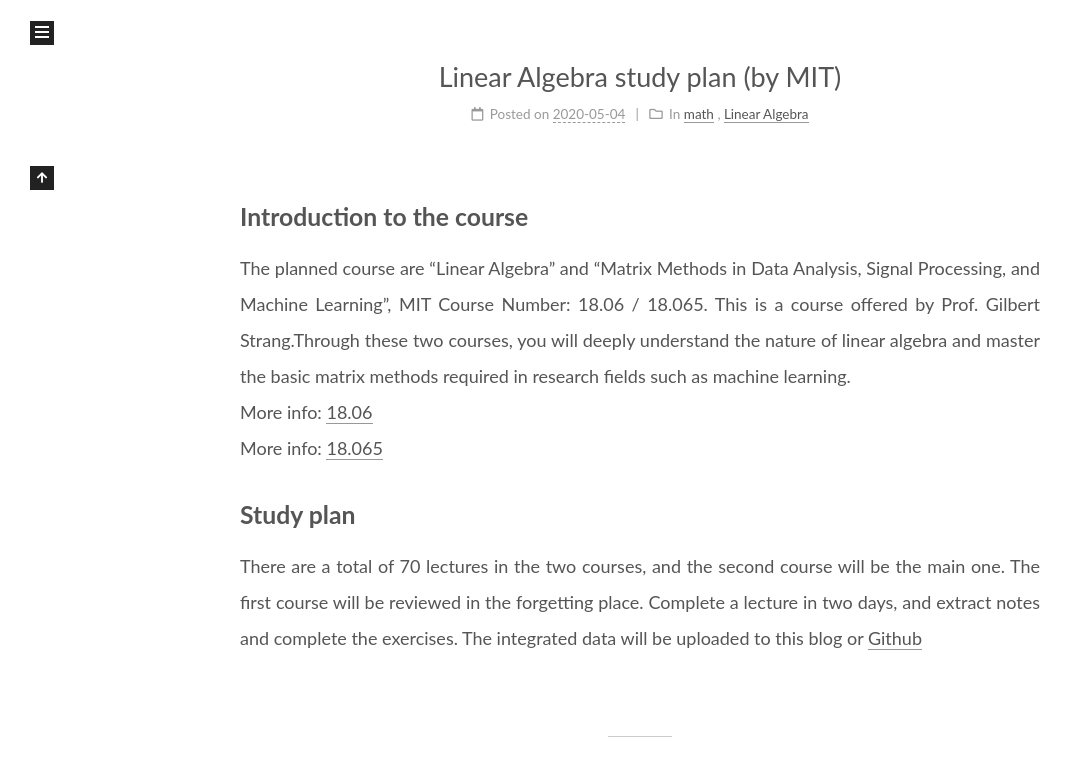
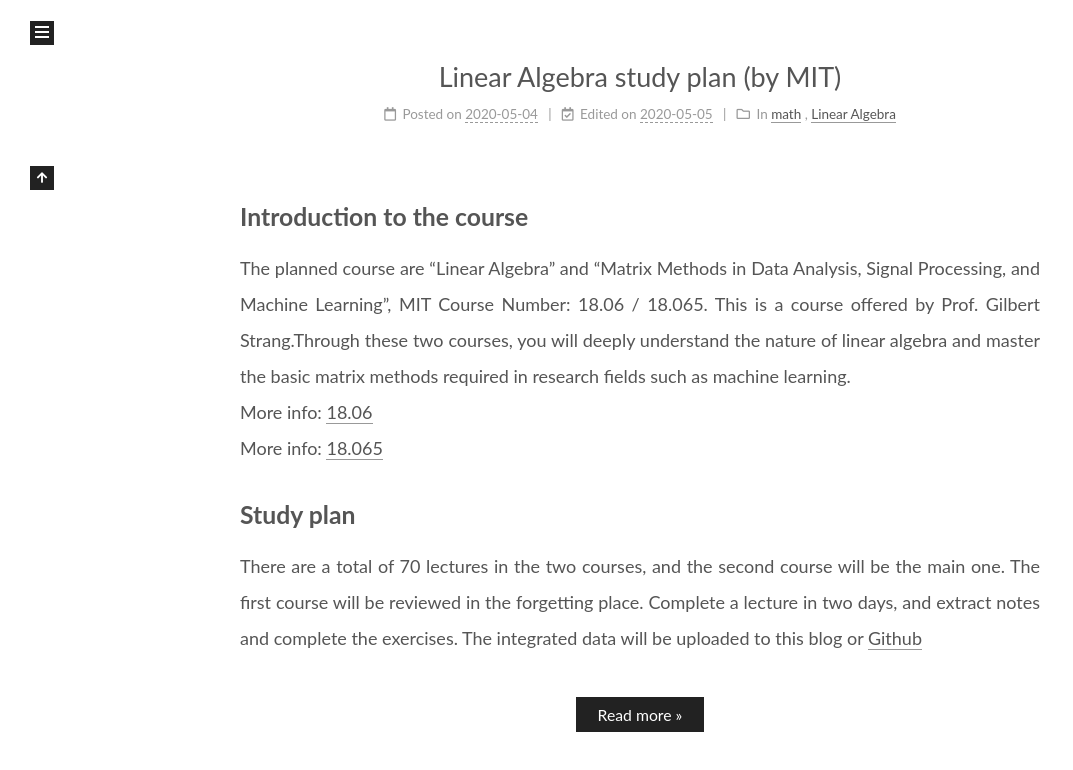
Before and after one commit to jackaihfia2334/jackaihfia2334.github.io, a plain HTML site: page index.html in a window 1280 px wide. Shown: the part 710-1480 px from the top of the page, without its empty margins (0-1073 px from the left). Drawn offline with Linux system fonts and the light colour scheme.

Commit message:
Site updated: 2020-05-05 20:29:59

```diff
--- a/css/main.css
+++ b/css/main.css
@@ -1169,7 +1169,7 @@ pre .javascript .function {
 }
 .links-of-author a::before,
 .links-of-author span.exturl::before {
-  background: #c1b455;
+  background: #cbe596;
   border-radius: 50%;
   content: ' ';
   display: inline-block;
--- a/index.html
+++ b/index.html
@@ -320,9 +320,15 @@
               </span>
               <span class="post-meta-item-text">Posted on</span>
 
-
-              <time title="Created: 2020-05-04 22:13:59 / Modified: 22:36:44" itemprop="dateCreated datePublished" datetime="2020-05-04T22:13:59+08:00">2020-05-04</time>
+              <time title="Created: 2020-05-04 22:13:59" itemprop="dateCreated datePublished" datetime="2020-05-04T22:13:59+08:00">2020-05-04</time>
             </span>
+              <span class="post-meta-item">
+                <span class="post-meta-item-icon">
+                  <i class="far fa-calendar-check"></i>
+                </span>
+                <span class="post-meta-item-text">Edited on</span>
+                <time title="Modified: 2020-05-05 20:28:54" itemprop="dateModified" datetime="2020-05-05T20:28:54+08:00">2020-05-05</time>
+              </span>
             <span class="post-meta-item">
               <span class="post-meta-item-icon">
                 <i class="far fa-folder"></i>
@@ -349,7 +355,14 @@
 
 
           <h2 id="Introduction-to-the-course"><a href="#Introduction-to-the-course" class="headerlink" title="Introduction to the course"></a>Introduction to the course</h2><p>The planned course are “Linear Algebra” and “Matrix Methods in Data Analysis, Signal Processing, and Machine Learning”, MIT Course Number: 18.06 / 18.065. This is a course offered by Prof. Gilbert Strang.Through these two courses, you will deeply understand the nature of linear algebra and master the basic matrix methods required in research fields such as machine learning.<br>More info: <a href="https://ocw.mit.edu/courses/mathematics/18-06-linear-algebra-spring-2010/index.htm" target="_blank" rel="noopener">18.06</a><br>More info: <a href="https://ocw.mit.edu/courses/mathematics/18-065-matrix-methods-in-data-analysis-signal-processing-and-machine-learning-spring-2018/index.htm" target="_blank" rel="noopener">18.065</a></p>
-<h2 id="Study-plan"><a href="#Study-plan" class="headerlink" title="Study plan"></a>Study plan</h2><p>There are a total of 70 lectures in the two courses, and the second course will be the main one. The first course will be reviewed in the forgetting place. Complete a lecture in two days, and extract notes and complete the exercises. The integrated data will be uploaded to this blog or <a href="https://github.com/jackaihfia2334" target="_blank" rel="noopener">Github</a></p>
+<h2 id="Study-plan"><a href="#Study-plan" class="headerlink" title="Study plan"></a>Study plan</h2><p>There are a total of 70 lectures in the two courses, and the second course will be the main one. The first course will be reviewed in the forgetting place. Complete a lecture in two days, and extract notes and complete the exercises. The integrated data will be uploaded to this blog or <a href="https://github.com/jackaihfia2334" target="_blank" rel="noopener">Github</a>  </p>
+          <!--noindex-->
+            <div class="post-button">
+              <a class="btn" href="/2020/05/04/Linear-Algebra-1/#more" rel="contents">
+                Read more &raquo;
+              </a>
+            </div>
+          <!--/noindex-->
 
 
     </div>
```
Also changed, not shown: 2020/05/04/Linear-Algebra-1/index.html (+12 -4 lines).
